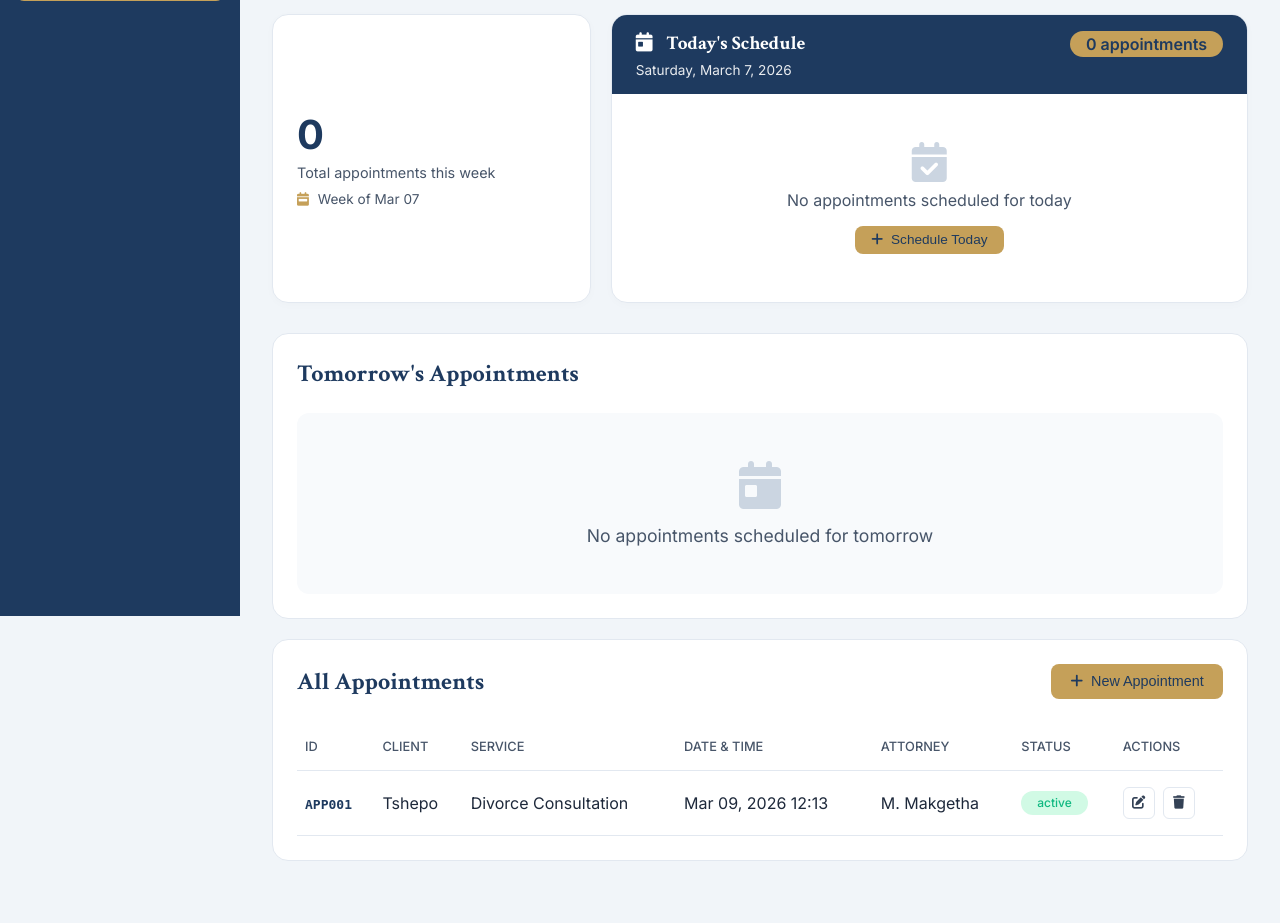
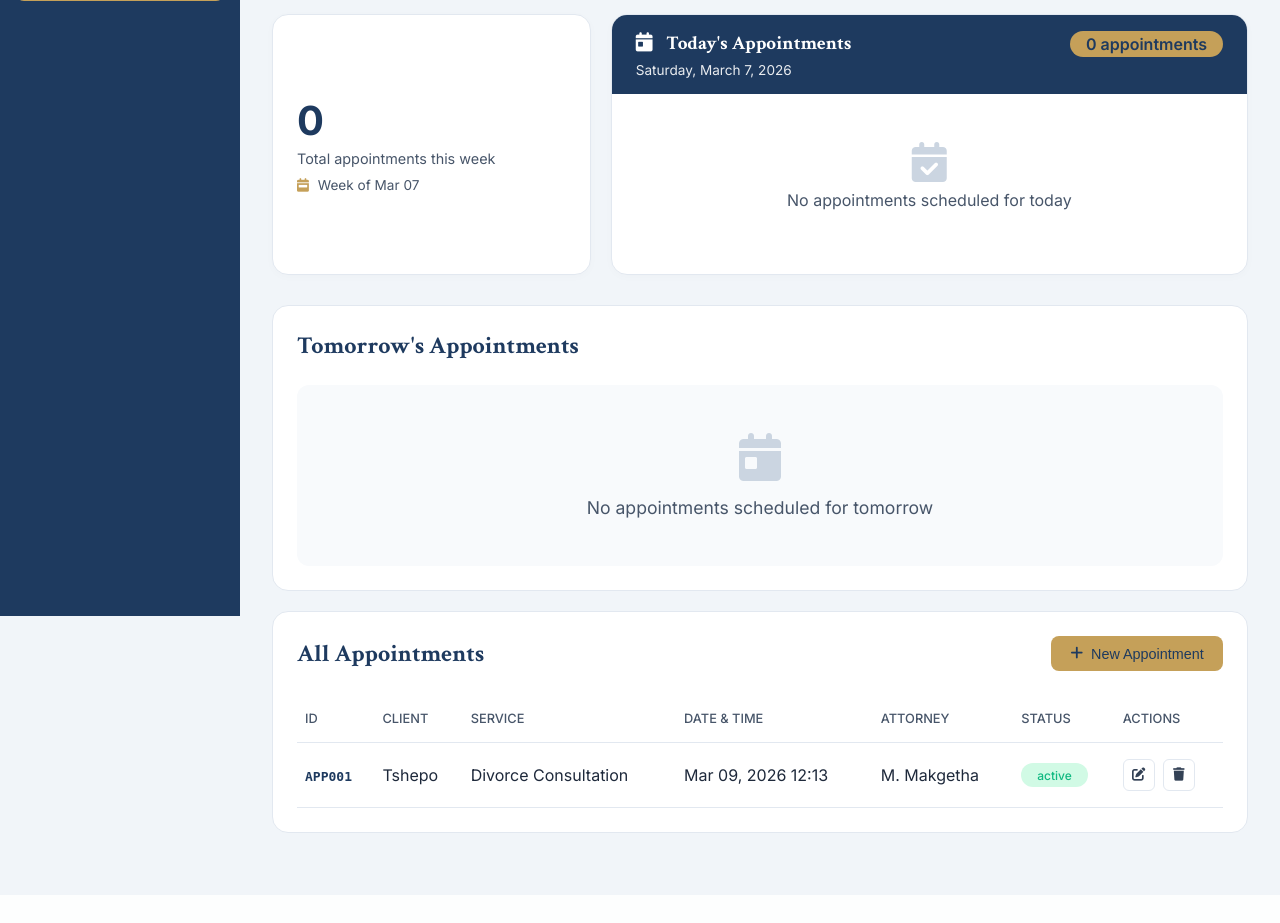
Before and after one commit to neomoremongx/makgetha_appointment_system, a Django app: page / in a window 1280 px wide. Shown: the part 184-1107 px from the top of the page. After the commit the page ends 1017 px from the top, so only its background shows below. Run offline with Django 3.2, Linux system fonts and the light colour scheme; data comes from the database, SQL or seed files in the repository.

Commit message:
Add files via upload

```diff
--- a/makgetha_appointment_system/templates/index.html
+++ b/makgetha_appointment_system/templates/index.html
@@ -531,7 +531,7 @@
             <div style="display: flex; justify-content: space-between; align-items: center;">
                 <h3 style="font-family: 'Crimson Text', serif; font-size: 1.2rem; margin: 0;">
                     <i class="fas fa-calendar-day" style="margin-right: 10px;"></i>
-                    Today's Schedule
+                    Today's Appointments
                 </h3>
                 <span style="background: var(--primary-gold); color: var(--accent-navy); padding: 0.2rem 1rem; border-radius: 20px; font-weight: 600;">
                     {{ today_count }} appointment{{ today_count|pluralize }}
@@ -573,9 +573,7 @@
             <div style="text-align: center; padding: 2rem 1rem;">
                 <i class="fas fa-calendar-check" style="font-size: 2.5rem; color: var(--gray-300); margin-bottom: 0.5rem;"></i>
                 <p style="color: var(--gray-600); margin-bottom: 1rem;">No appointments scheduled for today</p>
-                <button class="btn btn-primary" onclick="openCreateModal()" style="font-size: 0.85rem; padding: 0.4rem 1rem;">
-                    <i class="fas fa-plus"></i> Schedule Today
-                </button>
+
             </div>
             {% endif %}
         </div>
--- a/makgetha_appointment_system/views.py
+++ b/makgetha_appointment_system/views.py
@@ -219,57 +219,7 @@ def delete_appointment(request, id):
 
     return redirect('home')
 
-def search_appointment(request):
-    """Search for an appointment by ID"""
-    appointment_id = request.GET.get('id', '')
-    appointment = None
-    error = None
 
-    if appointment_id:
-        try:
-            appointment = Appointment.objects.get(appointment_id=appointment_id)
-        except Appointment.DoesNotExist:
-            error = f"No appointment found with ID: {appointment_id}"
-
-    # Get all appointments for the main list
-    appointments = Appointment.objects.all()
-
-    # Calculate statistics
-    now = localtime(timezone.now())
-    today = now.date()
-    week_start = today - timedelta(days=today.weekday())
-    week_end = week_start + timedelta(days=6)
-
-    # Use datetime range for accurate filtering
-    today_start = timezone.make_aware(datetime.combine(today, datetime.min.time()))
-    today_end = timezone.make_aware(datetime.combine(today, datetime.max.time()))
-
-    daily_appointments = Appointment.objects.filter(
-        appointment_datetime__range=[today_start, today_end],
-        status='active'
-    ).count()
-
-    week_start_dt = timezone.make_aware(datetime.combine(week_start, datetime.min.time()))
-    week_end_dt = timezone.make_aware(datetime.combine(week_end, datetime.max.time()))
-
-    weekly_appointments = Appointment.objects.filter(
-        appointment_datetime__range=[week_start_dt, week_end_dt],
-        status='active'
-    ).count()
-
-    # Check if there's a new appointment ID to show
-    new_appointment_id = request.session.pop('new_appointment_id', None)
-
-    context = {
-        'appointments': appointments,
-        'daily_appointments': daily_appointments,
-        'weekly_appointments': weekly_appointments,
-        'search_result': appointment,
-        'search_error': error,
-        'search_id': appointment_id,
-        'new_appointment_id': new_appointment_id,
-    }
-    return render(request, "index.html", context)
 
 def get_appointment_detail(request, id):
     """Get appointment details for editing"""
```
